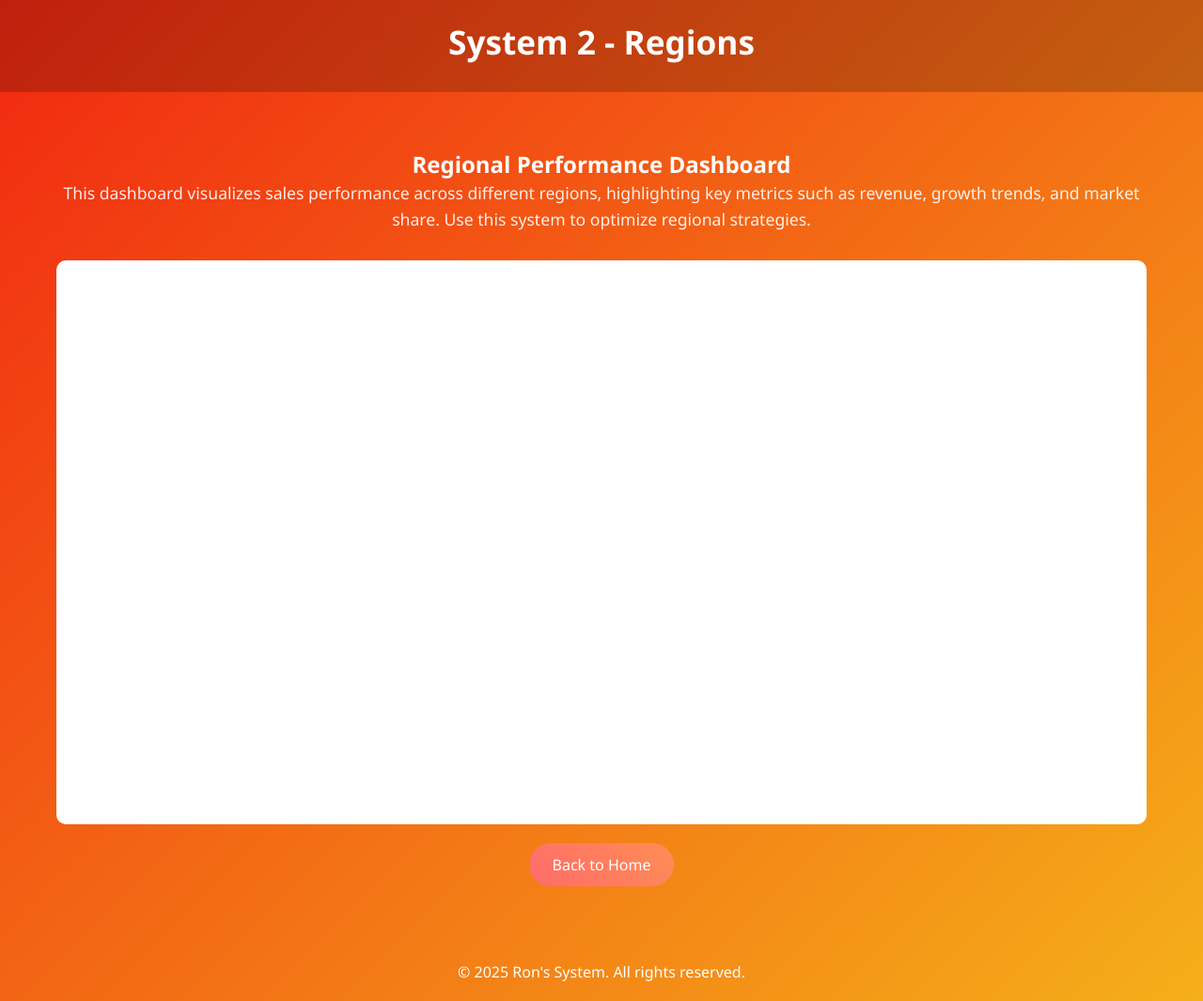
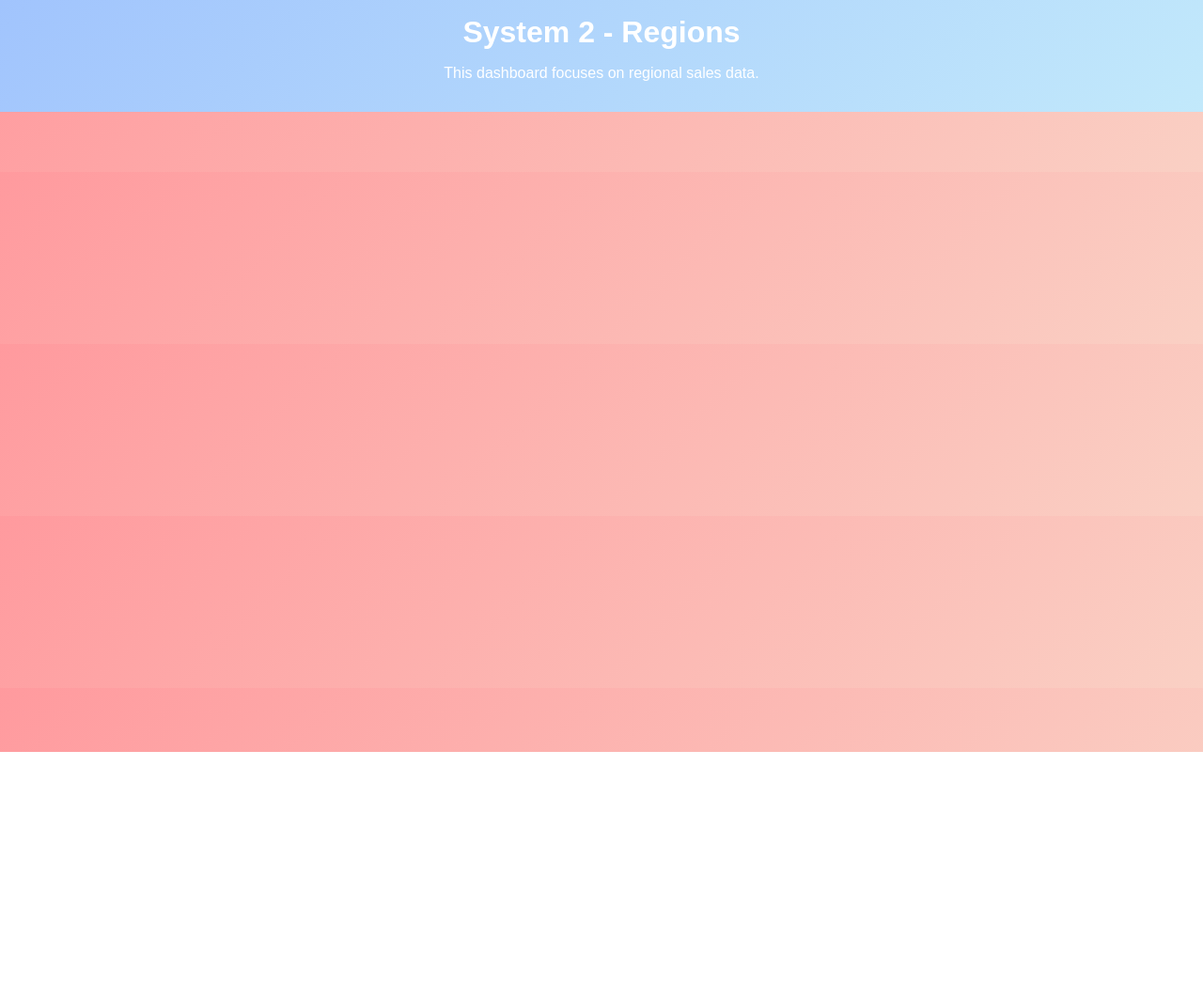
Before and after one commit to RonLerner1/Matala2, a plain HTML site: page Dash2.html in a window 1280 px wide. Shown: the whole page at 94% size. After the commit the page ends 800 px from the top, so only its background shows below. Drawn offline with Linux system fonts and the light colour scheme; a script that the page names is missing.

Commit message:
Update Dash2.html

```diff
--- a/Dash2.html
+++ b/Dash2.html
@@ -5,121 +5,85 @@
     <meta name="viewport" content="width=device-width, initial-scale=1.0">
     <title>System 2 - Regions</title>
     <style>
-        * {
+        body {
+            font-family: Arial, sans-serif;
             margin: 0;
             padding: 0;
-            box-sizing: border-box;
-            font-family: 'Segoe UI', Tahoma, Geneva, Verdana, sans-serif;
+            background: linear-gradient(135deg, #ff9a9e, #fad0c4);
+            color: #333;
         }
-
-        body {
-            min-height: 100vh;
-            display: flex;
-            flex-direction: column;
-            align-items: center;
-            background: linear-gradient(135deg, #f12711, #f5af19);
+        header {
+            text-align: center;
+            padding: 1rem;
+            background: linear-gradient(135deg, #a1c4fd, #c2e9fb);
             color: #fff;
         }
-
-        header {
-            width: 100%;
-            padding: 20px;
-            text-align: center;
-            background: rgba(0, 0, 0, 0.2);
+        header h1 {
+            margin: 0;
+            font-size: 2rem;
         }
-
-        header h1 {
-            font-size: 2.2em;
-            margin-bottom: 10px;
+        .iframe-container {
+            display: flex;
+            justify-content: center;
+            padding: 2rem;
         }
-
-        .container {
-            max-width: 1200px;
-            margin: 40px auto;
-            padding: 20px;
-            text-align: center;
-        }
-
-        .description {
-            margin-bottom: 30px;
-        }
-
-        .description p {
-            font-size: 1.1em;
-            line-height: 1.6;
-            opacity: 0.9;
-        }
-
-        .tableau-container {
-            width: 100%;
+        iframe {
+            width: 80%;
             height: 600px;
-            background: #fff;
-            border-radius: 10px;
-            overflow: hidden;
-        }
-
-        .btn {
-            padding: 12px 25px;
-            font-size: 1em;
-            color: #fff;
-            background: linear-gradient(45deg, #ff6b6b, #ff8e53);
             border: none;
-            border-radius: 25px;
-            cursor: pointer;
-            transition: transform 0.3s, box-shadow 0.3s;
-            text-decoration: none;
-            display: inline-block;
-            margin-top: 20px;
-        }
-
-        .btn:hover {
-            transform: translateY(-3px);
-            box-shadow: 0 5px 15px rgba(0, 0, 0, 0.3);
-        }
-
-        footer {
-            margin-top: auto;
-            padding: 20px;
-            width: 100%;
-            text-align: center;
-            background: rgba(0, 0, 0,  Ascendingly)
+            border-radius: 8px;
+            box-shadow: 0 4px 8px rgba(0, 0, 0, 0.1);
         }
     </style>
 </head>
 <body>
     <header>
         <h1>System 2 - Regions</h1>
+        <p>This dashboard focuses on regional sales data.</p>
     </header>
-
-    <div class="container">
-        <div class="description">
-            <h2>Regional Performance Dashboard</h2>
-            <p>This dashboard visualizes sales performance across different regions, highlighting key metrics such as revenue, growth trends, and market share. Use this system to optimize regional strategies.</p>
+    <div class="iframe-container">
+        <div class='tableauPlaceholder' id='viz1746906875375' style='position: relative'>
+            <noscript><a href='#'><img alt='Dashboard 2' src='https://public.tableau.com/static/images/Ma/Matala2Dash2/Dashboard2/1_rss.png' style='border: none' /></a></noscript>
+            <object class='tableauViz'  style='display:none;'>
+                <param name='host_url' value='https%3A%2F%2Fpublic.tableau.com%2F' />
+                <param name='embed_code_version' value='3' />
+                <param name='name' value='Matala2Dash2/Dashboard2' />
+                <param name='tabs' value='no' />
+                <param name='toolbar' value='yes' />
+                <param name='static_image' value='https://public.tableau.com/static/images/Ma/Matala2Dash2/Dashboard2/1.png' />
+                <param name='animate_transition' value='yes' />
+                <param name='display_static_image' value='yes' />
+                <param name='display_spinner' value='yes' />
+                <param name='display_overlay' value='yes' />
+                <param name='display_count' value='yes' />
+                <param name='language' value='en-US' />
+            </object>
         </div>
-        <div class="tableau-container">
-            <div id="vizContainer"></div>
-        </div>
-        <a href="index.html" class="btn">Back to Home</a>
+        <script type='text/javascript'>
+            var divElement = document.getElementById('viz1746906875375');
+            var vizElement = divElement.getElementsByTagName('object')[0];
+            if (divElement.offsetWidth > 800) {
+                vizElement.style.minWidth = '420px';
+                vizElement.style.maxWidth = '650px';
+                vizElement.style.width = '100%';
+                vizElement.style.minHeight = '587px';
+                vizElement.style.maxHeight = '887px';
+                vizElement.style.height = (divElement.offsetWidth * 0.75) + 'px';
+            } else if (divElement.offsetWidth > 500) {
+                vizElement.style.minWidth = '420px';
+                vizElement.style.maxWidth = '650px';
+                vizElement.style.width = '100%';
+                vizElement.style.minHeight = '587px';
+                vizElement.style.maxHeight = '887px';
+                vizElement.style.height = (divElement.offsetWidth * 0.75) + 'px';
+            } else {
+                vizElement.style.width = '100%';
+                vizElement.style.height = '1227px';
+            }
+            var scriptElement = document.createElement('script');
+            scriptElement.src = 'https://public.tableau.com/javascripts/api/viz_v1.js';
+            vizElement.parentNode.insertBefore(scriptElement, vizElement);
+        </script>
     </div>
-
-    <footer>
-        <p>© 2025 Ron's System. All rights reserved.</p>
-    </footer>
-
-    <script src="https://public.tableau.com/javascripts/api/viz_v1.js"></script>
-    <script>
-        function initViz() {
-            const containerDiv = document.getElementById("vizContainer");
-            const vizUrl = "https://public.tableau.com/views/Matala2Dash2/Dashboard2?:language=en-US&:display_count=n&:origin=viz_share_link"
-            const options = {
-                width: "100%",
-                height: "100%",
-                hideTabs: true,
-                hideToolbar: true,
-            };
-            new tableau.Viz(containerDiv, vizUrl, options);
-        }
-        document.addEventListener("DOMContentLoaded", initViz);
-    </script>
 </body>
 </html>
```
